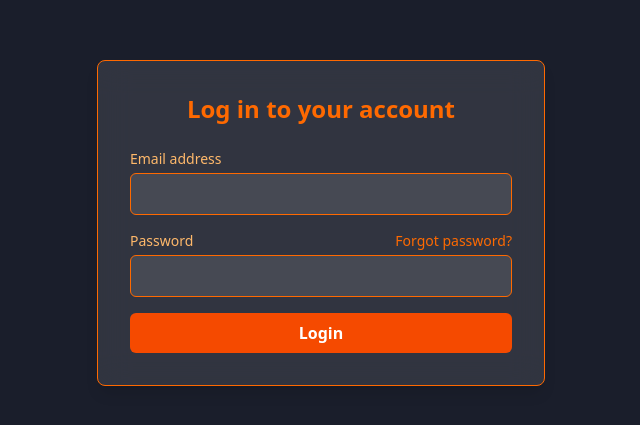
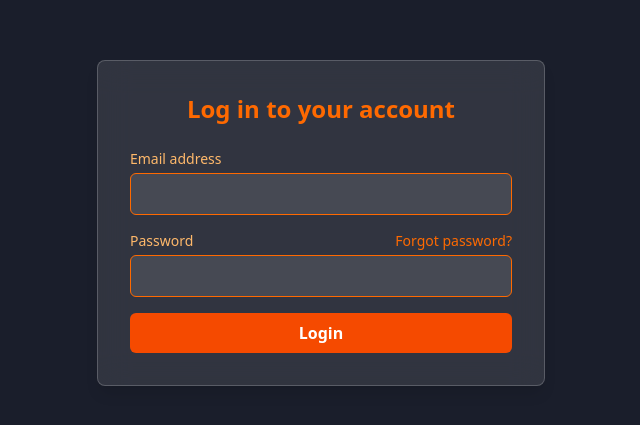
Before and after one commit to shubhh-afk/Expense-Manager, a React (Vite) app in the folder ExpenseManager/: page / in a window 1280 px wide. Shown: the part 177-602 px from the top of the page, without its empty margins (319-959 px from the left). Built offline with nearby package versions, Linux system fonts and the light colour scheme.

Commit message:
login page complete

```diff
--- a/ExpenseManager/src/Pages/Login/Login.jsx
+++ b/ExpenseManager/src/Pages/Login/Login.jsx
@@ -3,7 +3,7 @@ import React from "react";
 function Login() {
   return (
     <div className="flex items-center justify-center min-h-screen bg-[#1a1e2b]">
-      <div className="w-full max-w-md p-8 bg-white/10 backdrop-blur-lg border border-orange-500 rounded-lg shadow-lg">
+      <div className="w-full max-w-md p-8 bg-white/10 backdrop-blur-lg border border-white/20 rounded-lg shadow-lg">
         <h2 className="text-center text-2xl font-bold text-orange-500">Log in to your account</h2>
 
         <form className="mt-6 space-y-4">
```
